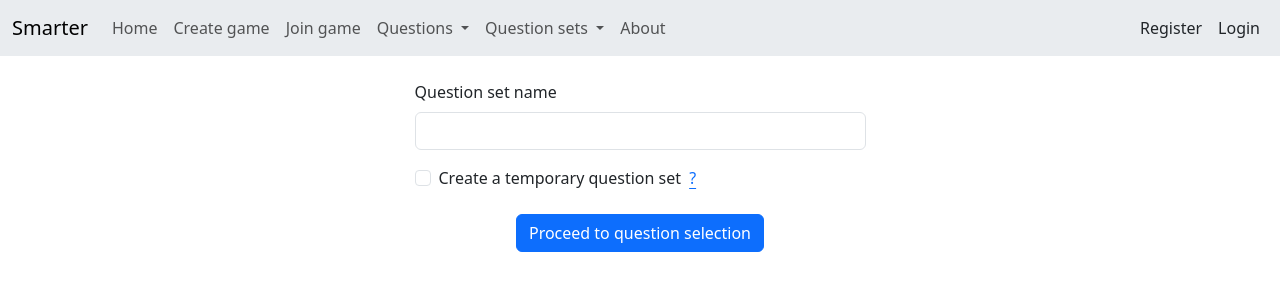
After one commit to muyrety/Smarter, a Flask app: template smarter/templates/question-sets/add.html in a window 1280 px wide. The commit adds this page. Shown: the top 300 px of the page. Run offline with Flask 3, Linux system fonts and the light colour scheme; the template is opened without the code that fills it, so the values that code supplies are empty.

Commit message:
Added starting interface for adding question sets

```diff
--- a/smarter/about.py
+++ b/smarter/about.py
@@ -21,3 +21,7 @@ def license():
 @bp.route("/contacts")
 def contacts():
     return render_template("about/contacts.html")
+
+@bp.route("/temporary-question-sets")
+def temp_sets():
+    return render_template("about/temp_sets.html")
--- a/smarter/question_sets.py
+++ b/smarter/question_sets.py
@@ -1,11 +1,11 @@
-from flask import Blueprint
+from flask import Blueprint, render_template
 
 bp = Blueprint("question_sets", __name__, url_prefix="/question-sets")
 
 @bp.route("/browse")
 def browse():
-    return "BROWSE"
+    return render_template("question-sets/browse.html")
 
 @bp.route("/add")
 def add():
-    return "ADD"
+    return render_template("question-sets/add.html")
--- a/smarter/templates/about/index.html
+++ b/smarter/templates/about/index.html
@@ -14,6 +14,7 @@
         <a class="list-group-item list-group-item-action" href="{{ url_for('about.license') }}">License</a>
         <a class="list-group-item list-group-item-action" href="{{ url_for('about.opentdb') }}">Open Trivia Database (where we source a lot of our questions from!)</a>
         <a class="list-group-item list-group-item-action" href="{{ url_for('about.question_removed') }}">Possible reasons for question removal</a>
+        <a class="list-group-item list-group-item-action" href="{{ url_for('about.temp_sets') }}">Temporary question sets</a>
         <a class="list-group-item list-group-item-action" href="{{ url_for('about.contacts') }}">Get in contact</a>
     </ul>
 </div>
--- /dev/null
+++ b/smarter/templates/question-sets/add.html
@@ -0,0 +1,27 @@
+{% extends "base.html" %}
+
+{% block title %} Add question sets {% endblock %}
+
+{% block main %}
+<div class="container">
+    <div class="row justify-content-center">
+        <div class="col-md-5">
+            <form action="{{ url_for('questions.user_browse') }}">
+                <div class="mt-4">
+                    <label for="name" class="form-label">Question set name</label>
+                    <input required type="text" autocomplete="off" class="form-control" name="name" id="name">
+                </div>
+                <div class="form-check mt-3">
+                    <input class="form-check-input" name="temp" type="checkbox" value="" id="temp">
+                    <label class="form-check-label" for="temp">
+                        Create a temporary question set <a class="ms-1 link-offset-2" href="{{ url_for('about.temp_sets') }}">?</a>
+                    </label>
+                </div>
+                <div class="text-center mt-4">
+                    <button type="submit" class="btn btn-primary">Proceed to question selection</button>
+                </div>
+            </form>
+        </div>
+    </div>
+</div>
+{% endblock %}
--- /dev/null
+++ b/smarter/templates/question-sets/browse.html
@@ -0,0 +1,3 @@
+{% extends "base.html" %}
+
+{% block title %} Browse question sets {% endblock %}
```
Also changed, not shown: smarter/schema.sql (+8 -2 lines), smarter/templates/about/temp_sets.html (added, +18 -0 lines).
